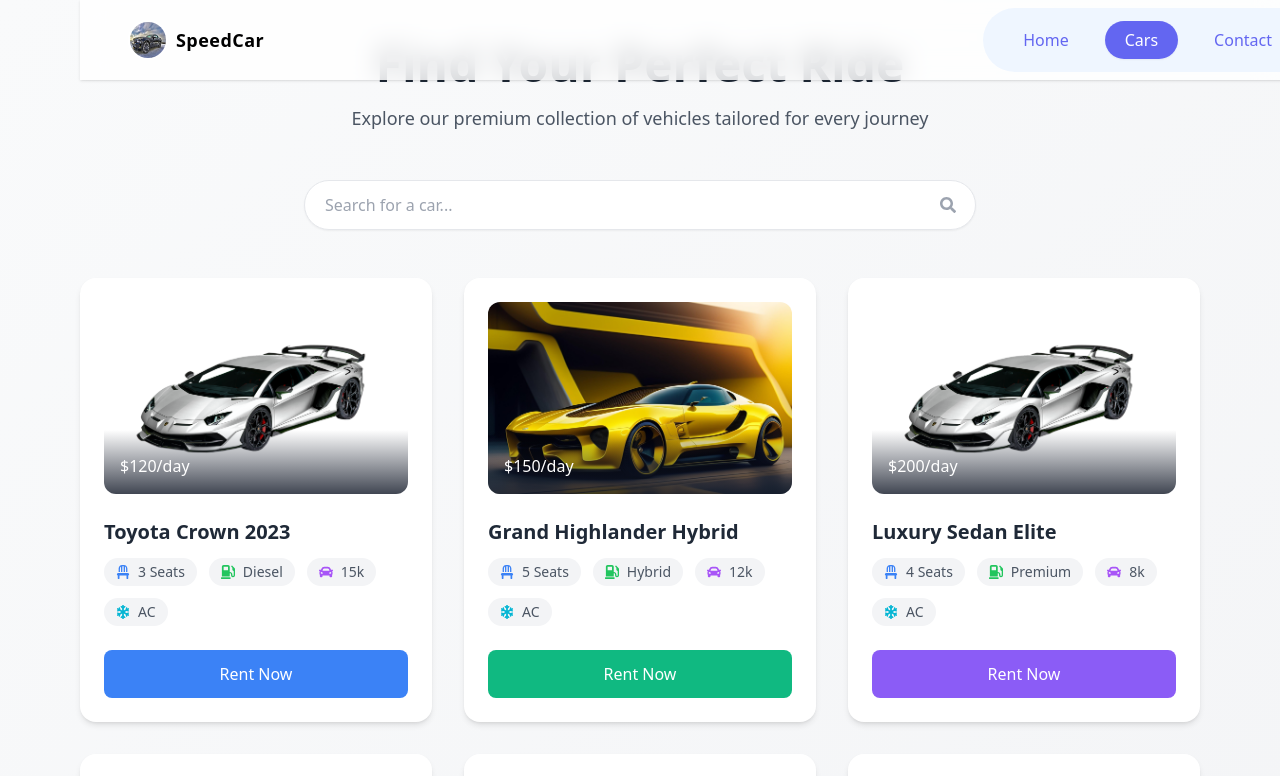
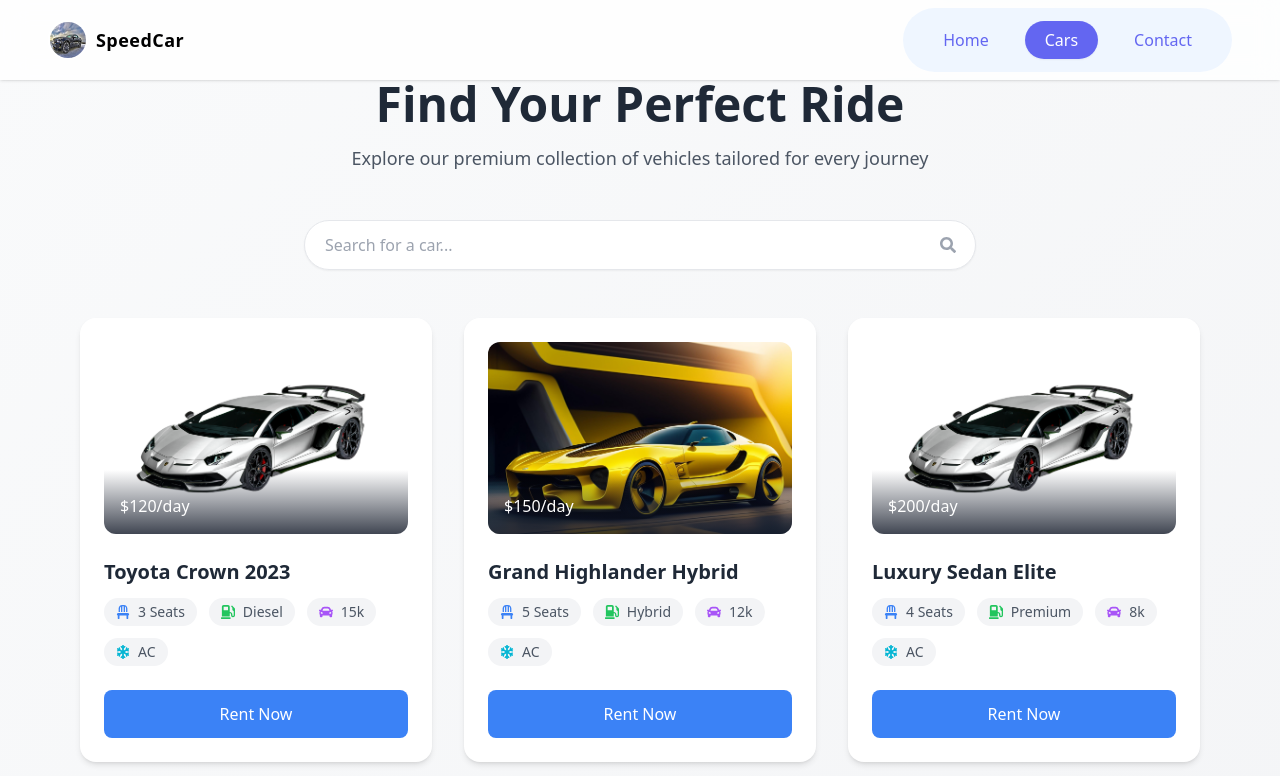
Before and after one commit to joel-2112/speedcar, a React (Vite) app: page /cars in a window 1280 px wide. Shown: the top 776 px of the page. Built offline with nearby package versions, Linux system fonts and the light colour scheme.

Commit message:
the car list added

```diff
--- a/src/pages/CarList.jsx
+++ b/src/pages/CarList.jsx
@@ -1,5 +1,5 @@
 import React, { useEffect, useRef, useState } from "react";
-import { motion, useAnimation, useMotionValue, useTransform } from "framer-motion";
+import { motion, useAnimation, useMotionValue } from "framer-motion";
 import { useInView } from "react-intersection-observer";
 import { FaCar, FaGasPump, FaSnowflake, FaChair, FaSearch } from "react-icons/fa";
 import * as THREE from "three";
@@ -10,10 +10,7 @@ import car2 from "../assets/car2.jpg";
 import car3 from "../assets/car3.jpg";
 import NavBar from "../components/NavBar";
 
-// Extend Three.js with custom geometry
-extend({ THREE });
-
-// Unique car data with distinct IDs
+// Unique car data
 const cars = [
   {
     id: 1,
@@ -23,8 +20,7 @@ const cars = [
     fuel: "Diesel",
     mileage: "15k",
     ac: true,
-    price: "$120/day",
-    color: "#3b82f6"
+    price: "$120/day"
   },
   {
     id: 2,
@@ -34,8 +30,7 @@ const cars = [
     fuel: "Hybrid",
     mileage: "12k",
     ac: true,
-    price: "$150/day",
-    color: "#10b981"
+    price: "$150/day"
   },
   {
     id: 3,
@@ -45,8 +40,7 @@ const cars = [
     fuel: "Premium",
     mileage: "8k",
     ac: true,
-    price: "$200/day",
-    color: "#8b5cf6"
+    price: "$200/day"
   },
   {
     id: 4,
@@ -56,8 +50,7 @@ const cars = [
     fuel: "Electric",
     mileage: "20k",
     ac: true,
-    price: "$90/day",
-    color: "#ec4899"
+    price: "$90/day"
   },
   {
     id: 5,
@@ -67,8 +60,7 @@ const cars = [
     fuel: "Diesel",
     mileage: "18k",
     ac: true,
-    price: "$180/day",
-    color: "#f59e0b"
+    price: "$180/day"
   },
   {
     id: 6,
@@ -78,15 +70,15 @@ const cars = [
     fuel: "Premium",
     mileage: "10k",
     ac: true,
-    price: "$250/day",
-    color: "#ef4444"
+    price: "$250/day"
   },
 ];
 
-// 3D Shape Component
-const ThreeDShape = ({ mouse }) => {
+// 3D Ball Component with Pointer
+const ThreeDBall = ({ mouse }) => {
   const meshRef = useRef();
-  const { viewport } = useThree();
+  const pointerRef = useRef();
+  const { viewport, mouse: threeMouse } = useThree();
 
   useFrame((state) => {
     if (meshRef.current) {
@@ -102,34 +94,64 @@ const ThreeDShape = ({ mouse }) => {
         0.1
       );
 
-      // Rotation animation
-      meshRef.current.rotation.x += 0.01;
-      meshRef.current.rotation.y += 0.01;
+      // Pulsing animation
+      meshRef.current.scale.x = 1 + Math.sin(state.clock.getElapsedTime() * 2) * 0.1;
+      meshRef.current.scale.y = 1 + Math.sin(state.clock.getElapsedTime() * 2) * 0.1;
+      meshRef.current.scale.z = 1 + Math.sin(state.clock.getElapsedTime() * 2) * 0.1;
+    }
+
+    if (pointerRef.current) {
+      // Pointer follows mouse with slight offset
+      pointerRef.current.position.x = THREE.MathUtils.lerp(
+        pointerRef.current.position.x,
+        (mouse.x * viewport.width) / 2 + 2,
+        0.15
+      );
+      pointerRef.current.position.y = THREE.MathUtils.lerp(
+        pointerRef.current.position.y,
+        (mouse.y * viewport.height) / 2 + 2,
+        0.15
+      );
     }
   });
 
   return (
+    <>
       <mesh ref={meshRef}>
-      <boxGeometry args={[1.5, 1.5, 1.5]} />
+        <sphereGeometry args={[1.2, 32, 32]} />
         <meshStandardMaterial
           color="#3b82f6"
           emissive="#3b82f6"
           emissiveIntensity={0.5}
-        metalness={0.8}
+          metalness={0.7}
           roughness={0.2}
+          transparent
+          opacity={0.8}
         />
       </mesh>
+      <mesh ref={pointerRef}>
+        <sphereGeometry args={[0.3, 16, 16]} />
+        <meshStandardMaterial
+          color="#ff6b6b"
+          emissive="#ff6b6b"
+          emissiveIntensity={0.8}
+          transparent
+          opacity={0.9}
+        />
+      </mesh>
+    </>
   );
 };
 
-// Main Component
 const CarList = () => {
   const controls = useAnimation();
-  const [ref, inView] = useInView({ triggerOnce: true, threshold: 0.1 });
+  const [ref, inView] = useInView({ triggerOnce: false, threshold: 0.1 });
   const [searchTerm, setSearchTerm] = useState("");
   const [hoveredCard, setHoveredCard] = useState(null);
   const mouse = useMotionValue({ x: 0, y: 0 });
   const canvasRef = useRef();
+  const containerRef = useRef();
+  const [scrollY, setScrollY] = useState(0);
 
   // Handle mouse movement
   const handleMouseMove = (e) => {
@@ -142,45 +164,86 @@ const CarList = () => {
     });
   };
 
-  // Handle card hover
-  const handleCardHover = (cardId) => {
-    setHoveredCard(cardId);
+  // Handle scroll for fade effects
+  useEffect(() => {
+    const handleScroll = () => {
+      setScrollY(window.scrollY);
     };
 
-  // Filter cars based on search
+    window.addEventListener('scroll', handleScroll);
+    return () => window.removeEventListener('scroll', handleScroll);
+  }, []);
+
+  useEffect(() => {
+    if (inView) {
+      controls.start("visible");
+    } else {
+      controls.start("hidden");
+    }
+  }, [controls, inView]);
+
+  // Enhanced fade animation with easing
+  const getFadeAnimation = (index) => {
+    const baseDelay = index * 0.15;
+    return {
+      hidden: {
+        opacity: 0,
+        y: 50,
+        scale: 0.95
+      },
+      visible: {
+        opacity: 1,
+        y: 0,
+        scale: 1,
+        transition: {
+          duration: 0.6,
+          delay: baseDelay,
+          ease: [0.6, -0.05, 0.01, 0.99]
+        }
+      },
+      exit: {
+        opacity: 0,
+        y: -50,
+        scale: 0.95,
+        transition: {
+          duration: 0.4,
+          ease: [0.6, -0.05, 0.01, 0.99]
+        }
+      }
+    };
+  };
+
   const filteredCars = cars.filter(car =>
     car.name.toLowerCase().includes(searchTerm.toLowerCase())
   );
 
-  useEffect(() => {
-    if (inView) {
-      controls.start("visible");
-    }
-  }, [controls, inView]);
-
   return (
     <div
-      className="min-h-screen bg-gradient-to-br from-gray-50 to-gray-100 py-10 px-5 md:px-20 relative overflow-hidden"
+      className="min-h-screen bg-gradient-to-br from-gray-50 to-gray-100 relative overflow-hidden"
       onMouseMove={handleMouseMove}
       ref={canvasRef}
     >
+      {/* Full width NavBar */}
+      <div className="w-full">
+        <NavBar />
+      </div>
+
       {/* 3D Background Canvas */}
       <div className="fixed inset-0 z-0 pointer-events-none">
         <Canvas camera={{ position: [0, 0, 5], fov: 50 }}>
           <ambientLight intensity={0.5} />
-          <pointLight position={[10, 10, 10]} />
-          <ThreeDShape mouse={mouse} />
+          <pointLight position={[10, 10, 10]} intensity={1.5} />
+          <ThreeDBall mouse={mouse} />
         </Canvas>
       </div>
 
-      <NavBar />
-
-      <div className="relative z-10">
+      {/* Content with proper spacing from NavBar */}
+      <div className="relative z-10 pt-20 px-5 md:px-20">
         {/* Hero Section */}
         <motion.div
           initial={{ opacity: 0, y: 20 }}
           animate={{ opacity: 1, y: 0 }}
-          transition={{ duration: 0.8 }}
+          transition={{ duration: 0.8, ease: "easeOut" }}
           className="text-center mb-12"
         >
           <h1 className="text-4xl md:text-5xl font-bold text-gray-800 mb-4">
@@ -195,7 +258,7 @@ const CarList = () => {
         <motion.div
           initial={{ opacity: 0, y: 20 }}
           animate={{ opacity: 1, y: 0 }}
-          transition={{ duration: 0.8, delay: 0.2 }}
+          transition={{ duration: 0.8, delay: 0.2, ease: "easeOut" }}
           className="max-w-2xl mx-auto mb-12 relative"
         >
           <div className="relative">
@@ -210,7 +273,7 @@ const CarList = () => {
           </div>
         </motion.div>
 
-        {/* Car Grid */}
+        {/* Car Grid with scroll-based animations */}
         <motion.div
           ref={ref}
           initial="hidden"
@@ -220,39 +283,29 @@ const CarList = () => {
             visible: {
               opacity: 1,
               transition: {
-                staggerChildren: 0.1,
+                staggerChildren: 0.15,
                 when: "beforeChildren",
               },
             },
           }}
-          className="grid grid-cols-1 md:grid-cols-2 lg:grid-cols-3 gap-8"
+          className="grid grid-cols-1 md:grid-cols-2 lg:grid-cols-3 gap-8 pb-20"
         >
-          {filteredCars.map((car) => (
+          {filteredCars.map((car, index) => (
             <motion.div
               key={car.id}
-              variants={{
-                hidden: { opacity: 0, y: 20 },
-                visible: { opacity: 1, y: 0, transition: { duration: 0.5 } },
-              }}
+              variants={getFadeAnimation(index)}
+              initial="hidden"
+              animate="visible"
+              exit="exit"
               whileHover={{
                 scale: 1.03,
                 boxShadow: "0 20px 25px -5px rgba(0, 0, 0, 0.1), 0 10px 10px -5px rgba(0, 0, 0, 0.04)"
               }}
               transition={{ type: "spring", stiffness: 300 }}
               className="bg-white rounded-2xl shadow-md p-6 cursor-pointer relative overflow-hidden group"
-              onMouseEnter={() => handleCardHover(car.id)}
+              onMouseEnter={() => setHoveredCard(car.id)}
               onMouseLeave={() => setHoveredCard(null)}
             >
-              {/* Hover effect overlay */}
-              <motion.div
-                className="absolute inset-0 bg-gradient-to-br opacity-0 group-hover:opacity-100 transition-opacity duration-300"
-                style={{
-                  background: `linear-gradient(135deg, ${car.color}33, #ffffff00)`,
-                }}
-                initial={{ opacity: 0 }}
-                animate={{ opacity: hoveredCard === car.id ? 0.1 : 0 }}
-              />
-
               <div className="relative h-48 mb-6 rounded-xl overflow-hidden">
                 <motion.img
                   src={car.image}
@@ -295,11 +348,10 @@ const CarList = () => {
               <motion.button
                 whileTap={{ scale: 0.95 }}
                 whileHover={{
-                  backgroundColor: car.color,
-                  boxShadow: `0 4px 6px -1px ${car.color}80, 0 2px 4px -1px ${car.color}40`
+                  backgroundColor: "#3b82f6",
+                  boxShadow: "0 4px 6px -1px rgba(59, 130, 246, 0.5), 0 2px 4px -1px rgba(59, 130, 246, 0.3)"
                 }}
-                style={{ backgroundColor: car.color }}
-                className="w-full text-white py-3 px-6 rounded-lg font-medium transition-all"
+                className="w-full bg-blue-500 text-white py-3 px-6 rounded-lg font-medium transition-all"
               >
                 Rent Now
               </motion.button>
@@ -312,6 +364,7 @@ const CarList = () => {
           <motion.div
             initial={{ opacity: 0 }}
             animate={{ opacity: 1 }}
+            transition={{ duration: 0.5 }}
             className="text-center py-20"
           >
             <h3 className="text-2xl font-medium text-gray-700 mb-2">
--- a/src/pages/CarSpecs.jsx
+++ b/src/pages/CarSpecs.jsx
@@ -180,7 +180,6 @@ const CarSpecs = () => {
 
 
        <FeaturedCars />
-       <CarList/>
              {/* History Section */}
       <motion.section
         initial={{ opacity: 0 }}
```
Lines whose indentation alone changed are shown as unchanged.
